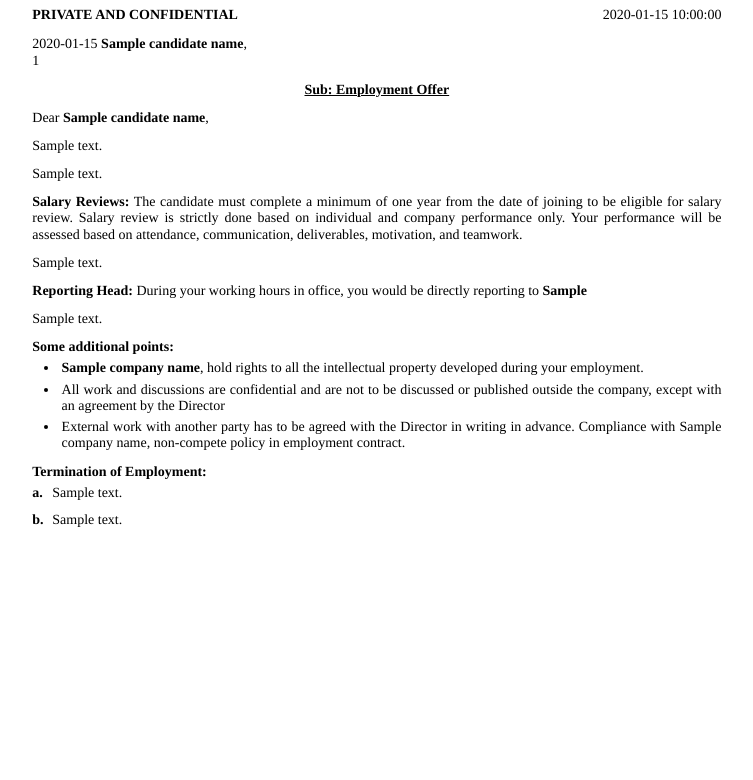
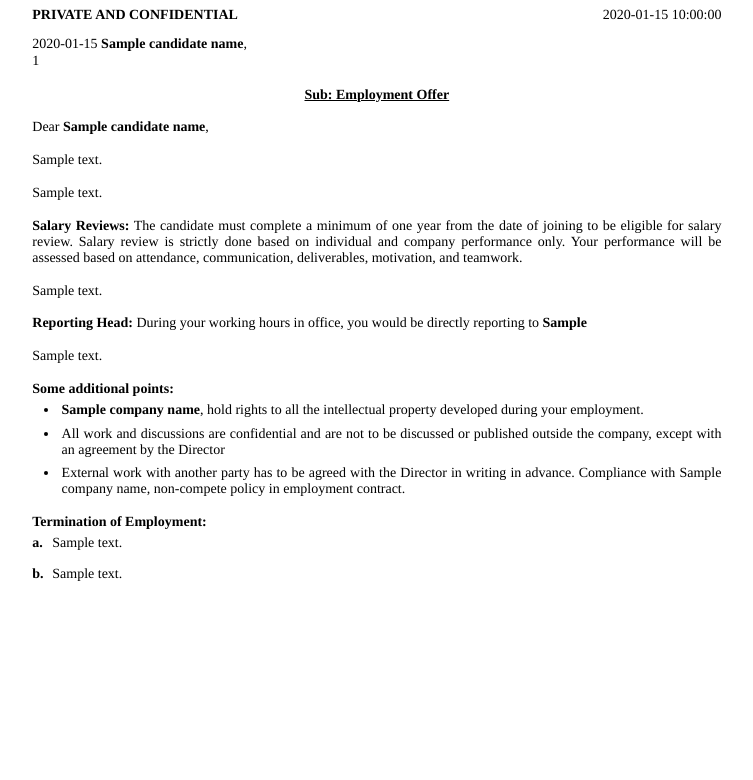
Before and after one commit to sathinathp/Auto-offer, a Flask app: template templates/offer_letters/bluebix_offer.html in a window 1280 px wide. Shown: the part 93-873 px from the top of the page, without its empty margins (20-773 px from the left). Run offline with Flask 3, Linux system fonts and the light colour scheme; the template is opened without the code that fills it: most values are stand-ins (such as "Sample title", 1, 10 or a date in 2020).

Commit message:
Optimize Page 1 paragraph spacing to eliminate white space gap before footer

```diff
--- a/static/css/bluebix_offer.css
+++ b/static/css/bluebix_offer.css
@@ -188,19 +188,19 @@ ul.bullets li {
 }
 /* Page 1 overrides */
 #page-1 p {
-    margin-bottom: 9.0pt;
+    margin-bottom: 12.5pt;
 }
 #page-1 .letter-list {
-    margin-bottom: 9.0pt;
+    margin-bottom: 12.5pt;
 }
 #page-1 .list-item {
-    margin-bottom: 8.0pt;
+    margin-bottom: 11.0pt;
 }
 #page-1 ul.bullets {
-    margin-bottom: 9.0pt;
+    margin-bottom: 12.5pt;
 }
 #page-1 ul.bullets li {
-    margin-bottom: 4.0pt;
+    margin-bottom: 5.5pt;
 }
 
 /* Page 2 overrides */
```
